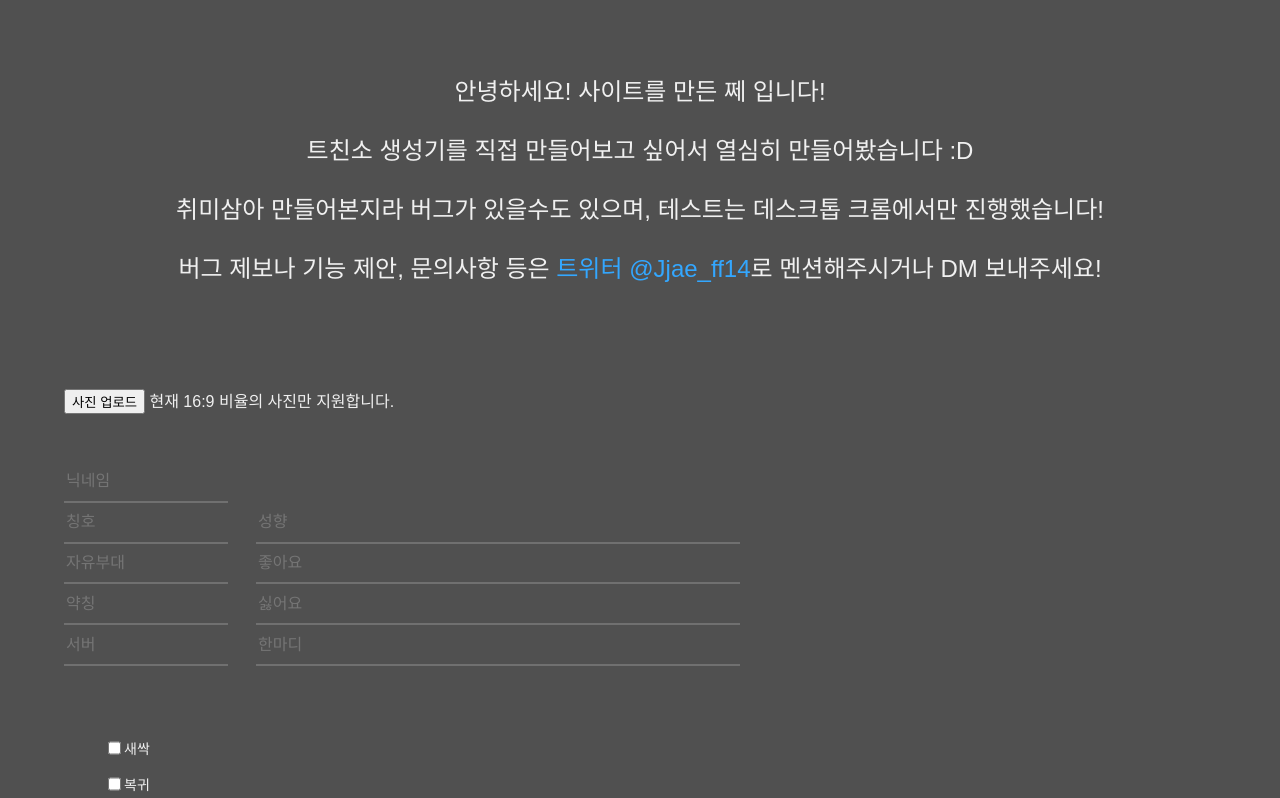
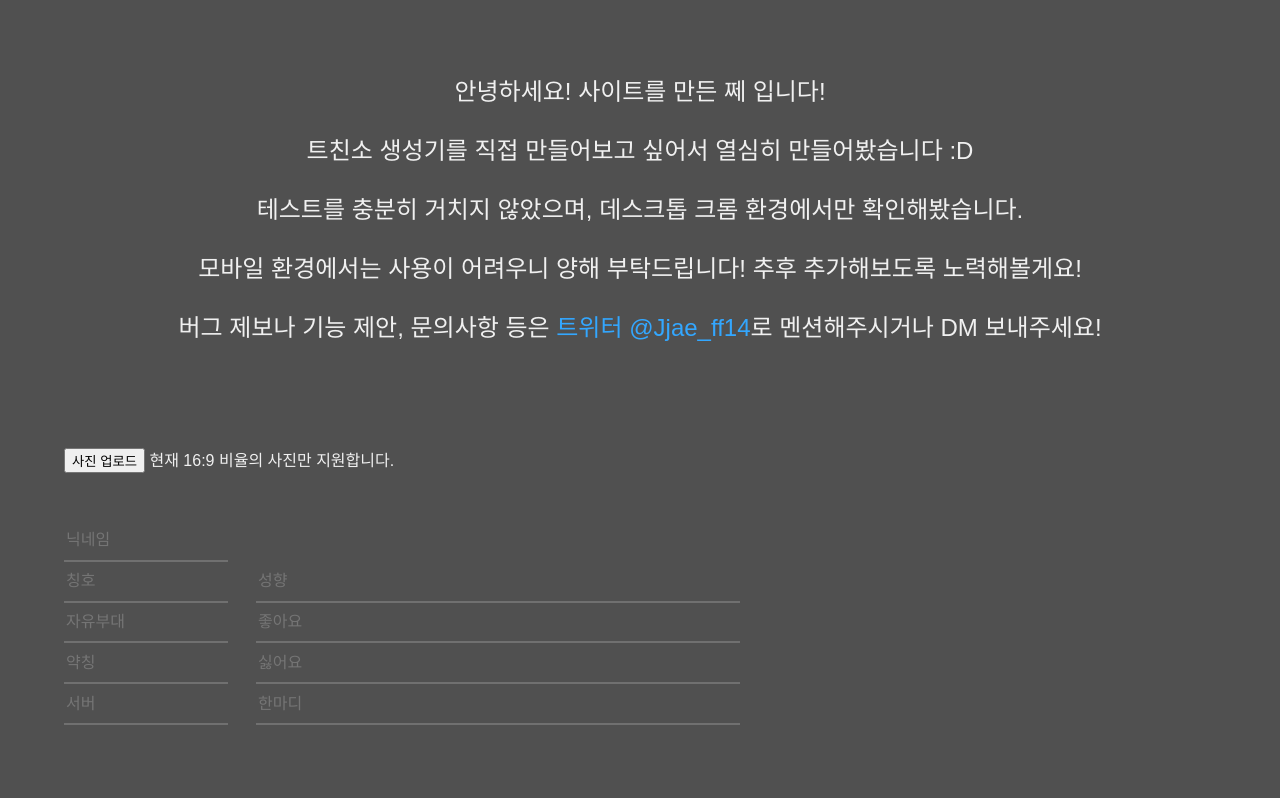
Before and after one commit to KangDohwa/kangdohwa.github.io, a React (Create React App) app: page /sheetgenerator in a window 1280 px wide. Shown: the top 798 px of the page. Built offline with nearby package versions, Linux system fonts and the light colour scheme.

Commit message:
desc update

```diff
--- a/src/component/SheetGenerator/Core.js
+++ b/src/component/SheetGenerator/Core.js
@@ -334,8 +334,11 @@ function MyPage() {
         <div className = "Admin-Desc">
           <p>안녕하세요! 사이트를 만든 쩨 입니다!</p>
           <p>트친소 생성기를 직접 만들어보고 싶어서 열심히 만들어봤습니다 :D</p>
-          <p>취미삼아 만들어본지라 버그가 있을수도 있으며, 테스트는 데스크톱 크롬에서만 진행했습니다!</p>
-          <p>버그 제보나 기능 제안, 문의사항 등은 <a href = "https://www.twitter.com/Jjae_ff14">트위터 @Jjae_ff14</a>로 멘션해주시거나 DM 보내주세요! </p>
+          <p>테스트를 충분히 거치지 않았으며, 데스크톱 크롬 환경에서만 확인해봤습니다.</p>
+          <p>모바일 환경에서는 사용이 어려우니 양해 부탁드립니다! 추후 추가해보도록 노력해볼게요!</p>
+          <p>버그 제보나 기능 제안, 문의사항 등은 <a
+            href = "https://www.twitter.com/Jjae_ff14" target = "_blank" rel="noreferrer">트위터 @Jjae_ff14</a>
+            로 멘션해주시거나 DM 보내주세요! </p>
         </div>
         <div className = "preview"> {/* image upload/download button div */}
           <FileInput label = "사진 업로드" onChange = {onImageChange} comment = "현재 16:9 비율의 사진만 지원합니다."/>
```
